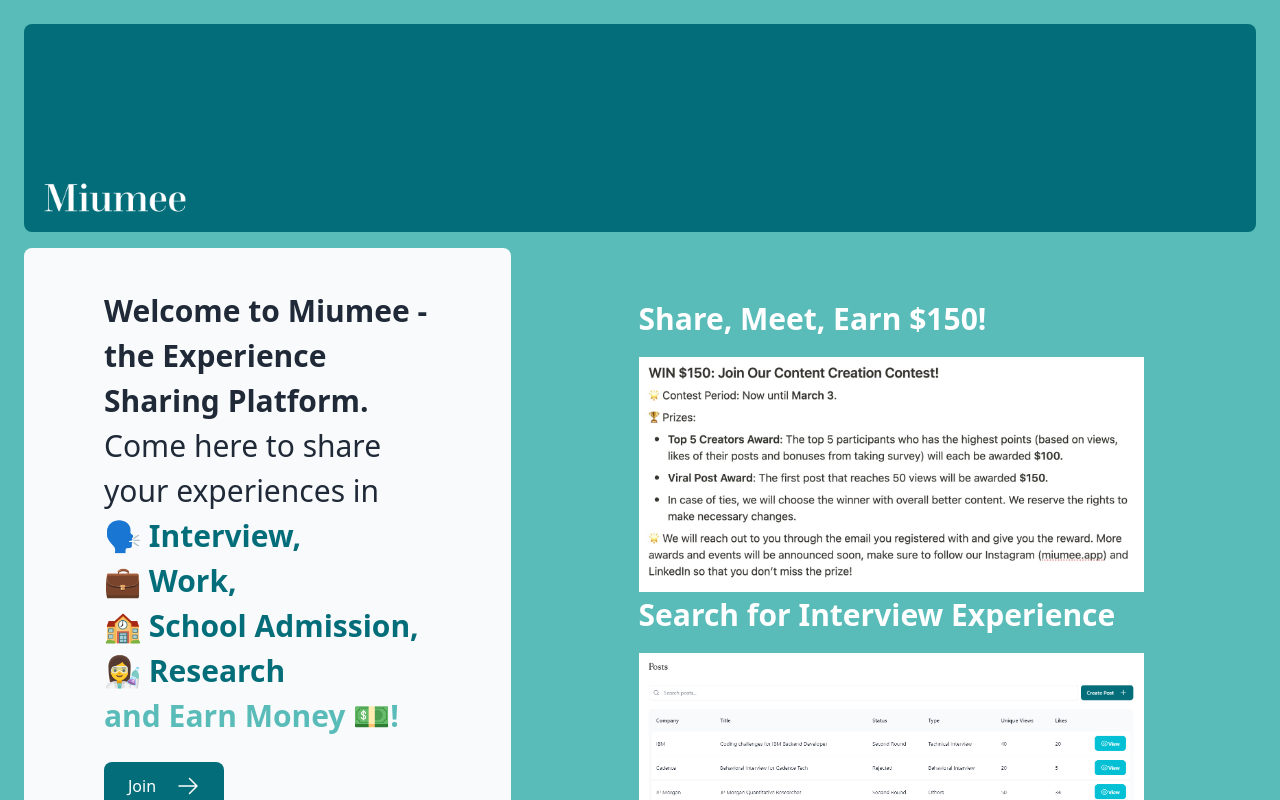
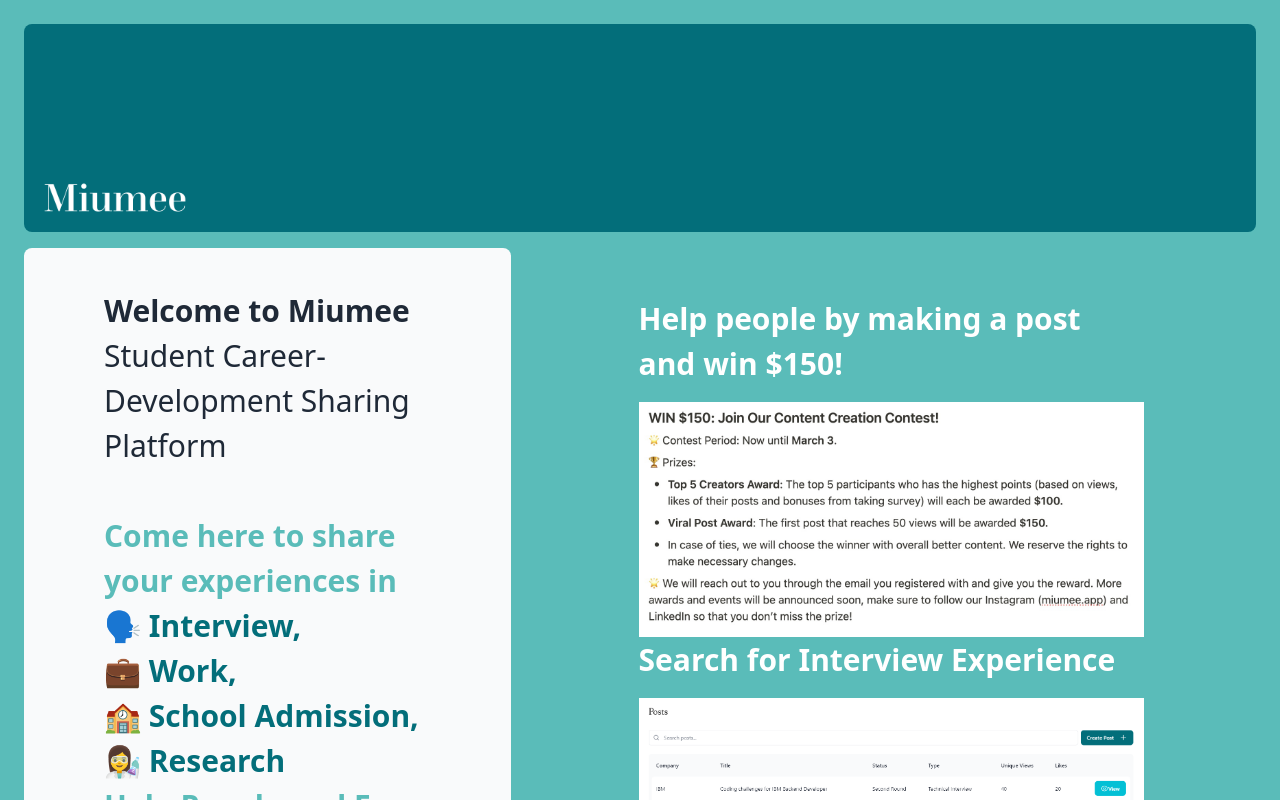
Before and after one commit to Lukehsu1999/interview-experience-sharing-platform, a Next.js app: page / in a window 1280 px wide. Shown: the top 800 px of the page. Built offline with nearby package versions, Linux system fonts and the light colour scheme.

Commit message:
revise landing page

```diff
--- a/app/page.tsx
+++ b/app/page.tsx
@@ -13,13 +13,16 @@ export default function Page() {
       <div className="mt-4 flex grow flex-col gap-4 md:flex-row">
         <div className="flex flex-col justify-start gap-6 rounded-lg bg-gray-50 px-6 py-10 md:w-2/5 md:px-20">
           <p className={`text-xl text-gray-800 md:text-3xl md:leading-normal`}>
-            <strong>Welcome to Miumee - the Experience Sharing Platform.</strong>{' '}<br></br>
-            Come here to share your experiences in <br></br>
+            <strong>Welcome to Miumee</strong><br></br>
+            Student Career-Development Sharing Platform<br></br>
+            <br></br>
+            <span className='text-miumee-color-400 font-bold'>Come here to share your experiences in</span><br></br>
+            {/* Come here to share your experiences in <br></br> */}
             <span className='text-miumee-color-500 font-bold'>🗣️ Interview,</span><br></br>
             <span className='text-miumee-color-500 font-bold'>💼 Work,</span><br></br>
             <span className='text-miumee-color-500 font-bold'>🏫 School Admission,</span><br></br>
             <span className='text-miumee-color-500 font-bold'>👩‍🔬 Research</span><br></br>
-            <span className='text-miumee-color-400 font-bold'>and Earn Money 💵!</span><br></br>
+            <span className='text-miumee-color-400 font-bold'>Help People and Earn Money 💵!</span><br></br>
             {/* We aim to build a sustainable and supportive network. <br></br>
             Providing experience seekers accurate and high quality contents.<br></br> */}
 
@@ -33,7 +36,7 @@ export default function Page() {
         </div>
         <div className="flex items-center justify-center p-6 md:w-3/5 md:px-28 md:py-12 grid grid-cols-1">
           {/* Add Hero Images Here */}
-          <p className={`text-xl text-white md:text-3xl md:leading-normal`}><strong>Share, Meet, Earn $150!</strong></p>
+          <p className={`text-xl text-white md:text-3xl md:leading-normal`}><strong>Help people by making a post and win $150!</strong></p>
           <Image
             src="/Contest-Rules-2.png"
             width={1000}
```
